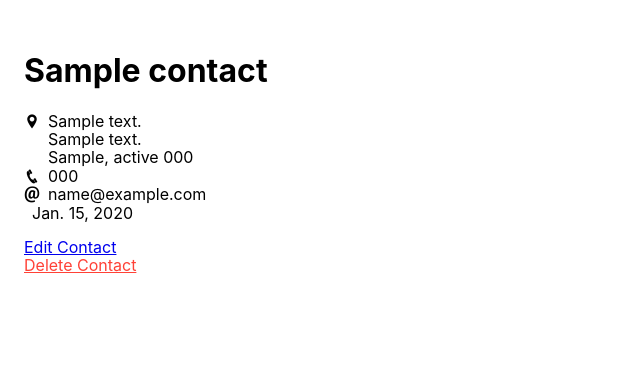
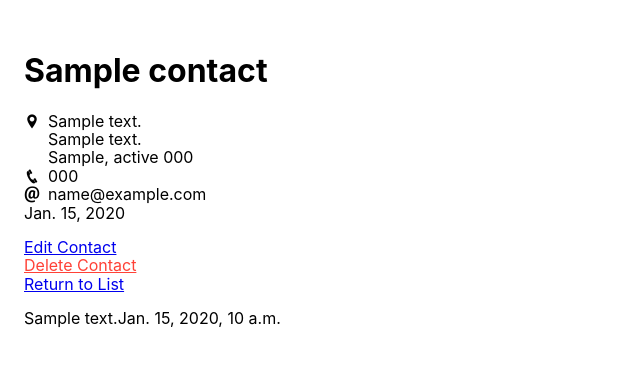
Before and after one commit to gillie1022/uptact, a Django app: template templates/contacts/show_contact.html in a window 1280 px wide. Shown: the top 367 px of the page, without its empty margins (0-640 px from the left). Run offline with Django 3.2, Linux system fonts and the light colour scheme; the template is opened without the code that fills it: values that come from a table or form of the project are taken from there, others are empty; tables that the repository leaves empty hold one stand-in row (values such as "Sample post").

Commit message:
I think its all there, I don't know how to add a note through the command line

```diff
--- a/contacts/forms.py
+++ b/contacts/forms.py
@@ -1,5 +1,5 @@
 from django import forms
-from .models import Contact
+from .models import Contact, Note
 
 
 class ContactForm(forms.ModelForm):
--- a/contacts/models.py
+++ b/contacts/models.py
@@ -21,6 +21,9 @@ class Contact(models.Model):
     zip_code = USZipCodeField(null=True, blank=True)
     birthday = models.DateField(null=True, blank=True)
 
-# class Note(models.Model):
-#     contact = models.ForeignKey(to=Contact)
-#     note = models.Charfield(max_length=500)
+class Note(models.Model):
+    contact = models.ForeignKey(to=Contact,
+                                on_delete=models.CASCADE,
+                                related_name="notes")
+    text = models.CharField(max_length=500, null=True, blank=True)
+    time_stamp = models.DateTimeField(auto_now_add=True)
--- a/templates/contacts/show_contact.html
+++ b/templates/contacts/show_contact.html
@@ -16,15 +16,18 @@
     <div class="pr2"><i class="icofont-phone"></i></div>
     <div>{{ contact.phone_number }}</div>
   </div>
-  {% endif %} {% if contact.email %}
+  {% endif %}
+
+  {% if contact.email %}
   <div class="flex">
     <div class="pr2"><i class="icofont-ui-email"></i></div>
     <div>{{ contact.email }}</div>
   </div>
-  {% endif %} {% if contact.birthday %}
+  {% endif %}
+
+  {% if contact.birthday %}
   <div class="flex">
-    <div class="pr2"><i></i></div>
-    <div><i class="icofont-ui-birthday-cake"></i>{{ contact.birthday }}</div>
+    <div class="pr2">{{ contact.birthday }}</div>
   </div>
   {% endif %}
 
@@ -32,7 +35,19 @@
     <a href="{% url 'edit_contact' pk=contact.pk %}">Edit Contact</a><br />
     <a class="red" href="{% url 'delete_contact' pk=contact.pk %}"
       >Delete Contact</a
-    >
+    ><br />
+    <a href="{% url 'list_contacts' %}">Return to List</a>
   </p>
+
+  <div>
+    {% if note.text %}
+    <div class="flex">
+      <div>{{ note.text }}</div>
+      <div>{{ note.time_stamp }}</div>
+    </div>
+    {% endif %}
+
+  </div>
+
 </div>
 {% endblock %}
```
Also changed, not shown: contacts/migrations/0005_note.py (added).
